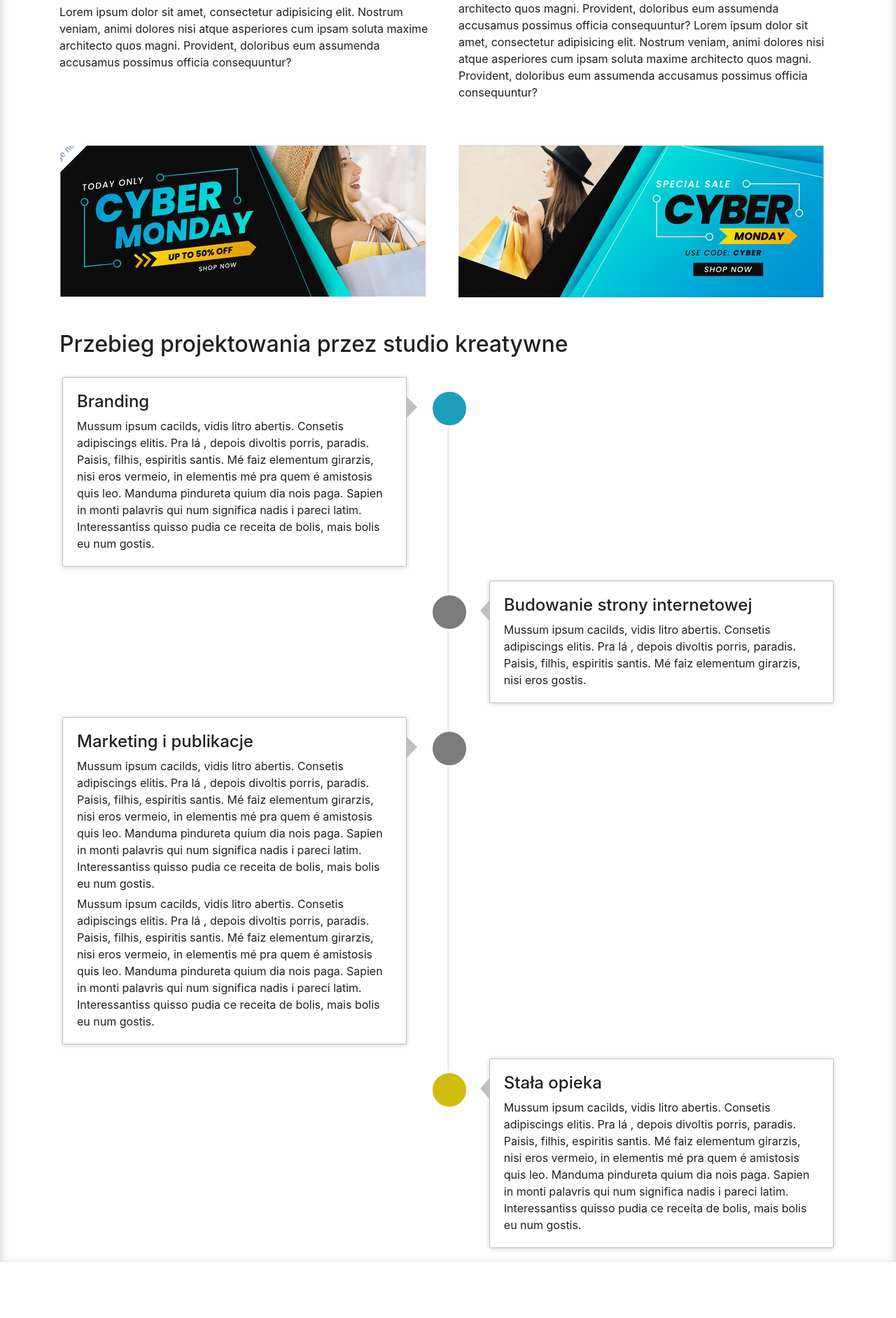
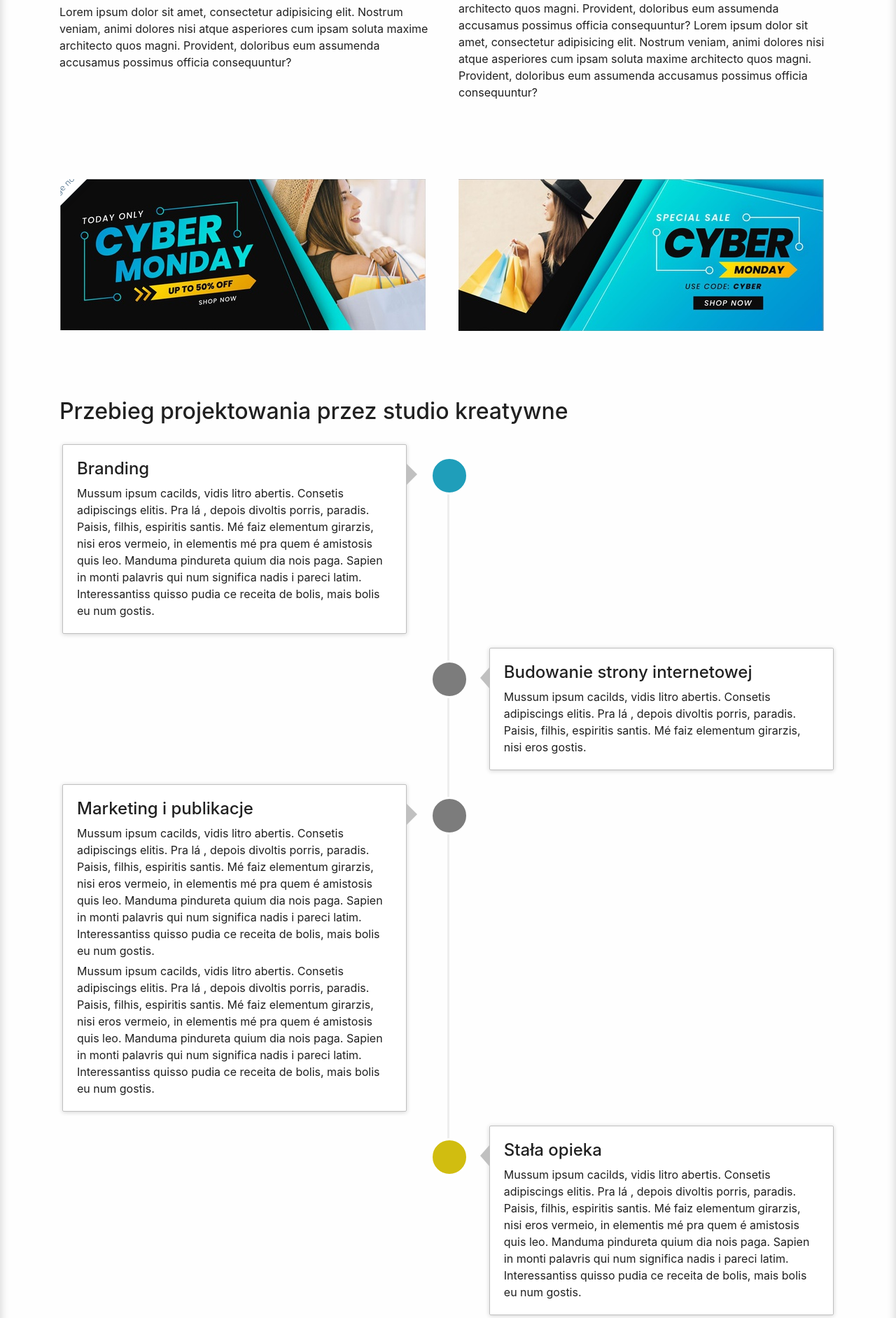
Before and after one commit to Pacislavek/web006, a PHP site: page /oferta.php in a window 1280 px wide. Shown: the part 952-2836 px from the top of the page at 70% size. Before the commit the page ends 2756 px from the top, so only its background shows below. Run offline with PHP 8.4, Linux system fonts and the light colour scheme; some libraries are stand-ins or nearby versions.

Commit message:
general commit

```diff
--- a/index.php
+++ b/index.php
@@ -51,7 +51,7 @@
     </div>
   </header>
 
-  <nav class="navbar navbar-expand-lg navbar-light sticky mt-5 mt-lg-0">
+  <nav class="navbar navbar-expand-lg navbar-light position-sticky mt-5 mt-lg-0" id="navbar">
     <a class="navbar-brand" href="#"><img src="media/logo.png" alt="logo" class="img-fluid" width="180px"></a>
     <button class="navbar-toggler" type="button" data-toggle="collapse" data-target="#navbarNavAltMarkup" aria-controls="navbarNavAltMarkup" aria-expanded="false" aria-label="Toggle navigation">
       <span class="navbar-toggler-icon"></span>
@@ -59,7 +59,7 @@
     <div class="collapse navbar-collapse" id="navbarNavAltMarkup">
       <div class="navbar-nav ml-4 mr-auto">
         <a class="nav-link active" href="#">Strona Główna</a>
-        <a class="nav-link" href="#">Oferta</a>
+        <a class="nav-link" href="oferta.php">Oferta</a>
         <a class="nav-link" href="#">Realizacje</a>
         <a class="nav-link" href="#">Kontakt</a>
       </div>
--- a/oferta.php
+++ b/oferta.php
@@ -51,7 +51,7 @@
     </button>
     <div class="collapse navbar-collapse" id="navbarNavAltMarkup">
       <div class="navbar-nav ml-4 mr-auto">
-        <a class="nav-link" href="#">Strona Główna</a>
+        <a class="nav-link" href="index.php#navbar">Strona Główna</a>
         <a class="nav-link active" href="#">Oferta</a>
         <a class="nav-link" href="#">Realizacje</a>
         <a class="nav-link" href="#">Kontakt</a>
@@ -90,7 +90,7 @@
         </div>
       </div>
 
-      <div class="row pb-5">
+      <div class="row py-5">
         <div class="col-lg-6 mt-5">
           <img src="media/baner1.png" alt="" class="img-fluid">
         </div>
@@ -99,7 +99,7 @@
         </div>
       </div>
 
-      <div class="row">
+      <div class="row py-5">
         <div class="col-md-12">
           <div class="page-header">
             <h2>Przebieg projektowania przez studio kreatywne</h2>
```
